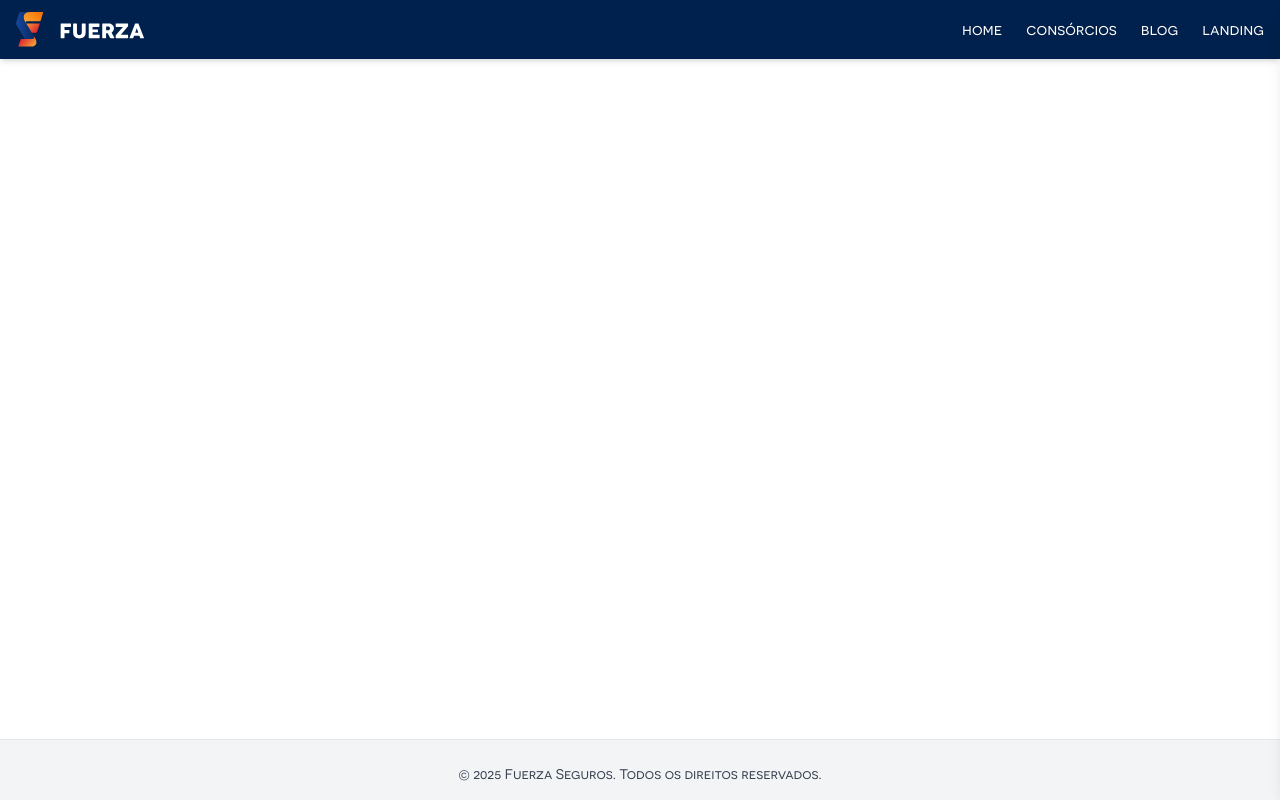
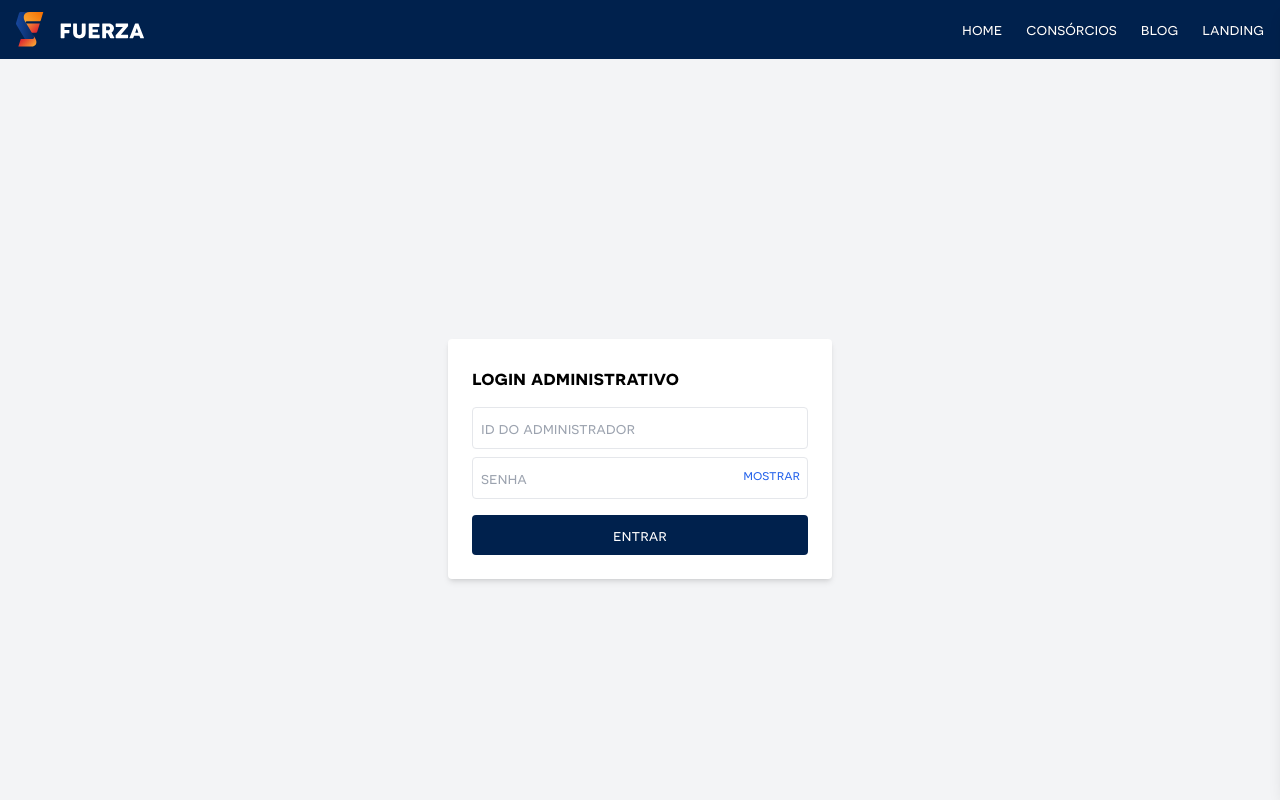
Before and after one commit to RaideNnigth/fuerza-seguros-project, a React (Vite) app in the folder frontend/: page /admin/login in a window 1280 px wide. Shown: the top 800 px of the page. Built offline with nearby package versions, Linux system fonts and the light colour scheme; no server answers.

Commit message:
Login Page: Feature
Creation

```diff
--- a/frontend/src/App.jsx
+++ b/frontend/src/App.jsx
@@ -9,6 +9,7 @@ import Home from './pages/Home';
 import Consorcios from './pages/Consorcios';
 import Blog from './pages/Blog';
 import Landing from './pages/Landing';
+import AdminLogin from './pages/AdminLogin';
 
 function App() {
 
@@ -22,6 +23,7 @@ function App() {
           <Route path="/blog" element={<Blog />} />
           <Route path="/blog/:slug" element={<ArticleView />} />
           <Route path="/landing" element={<Landing />} />
+          <Route path="/admin/login" element={<AdminLogin />} />
         </Routes>
       </main>
       <Footer />
--- /dev/null
+++ b/frontend/src/pages/AdminLogin.jsx
@@ -0,0 +1,94 @@
+import { useState } from 'react';
+import { useNavigate } from 'react-router-dom';
+import API_URL from '../config/api';
+
+function AdminLogin() {
+  const [username, setUserName] = useState('');
+  const [password, setPassword] = useState('');
+  const [showPassword, setShowPassword] = useState(false);
+  const [erro, setErro] = useState('');
+  const navigate = useNavigate();
+
+  const isSenhaSegura = (senha) => {
+    const regex =
+      /^(?=.*[a-z])(?=.*[A-Z])(?=.*\d)(?=.*[^\w\s]).{8,}$/;
+    return regex.test(senha);
+  };
+
+  const handleSubmit = async (e) => {
+    e.preventDefault();
+    setErro('');
+
+    const trimmedUser = username.trim().toLowerCase();
+    const trimmedPass = password.trim();
+
+    if (!isSenhaSegura(trimmedPass)) {
+      setErro('a senha deve conter ao menos 8 caracteres, incluindo letra maiúscula, minúscula, número e símbolo.');
+      return;
+    }
+
+    try {
+      const res = await fetch(`${API_URL}/api/auth/login`, {
+        method: 'POST',
+        headers: { 'Content-Type': 'application/json' },
+        body: JSON.stringify({ username: trimmedUser, password: trimmedPass }),
+      });
+
+      if (!res.ok) throw new Error('login inválido');
+
+      const data = await res.json();
+      localStorage.setItem('token', data.token);
+      navigate('/admin/dashboard');
+    } catch (err) {
+      setErro(err.message);
+    }
+  };
+
+  return (
+    <div className="min-h-screen flex items-center justify-center bg-gray-100">
+      <form
+        onSubmit={handleSubmit}
+        className="bg-white p-6 rounded shadow-md w-full max-w-sm"
+      >
+        <h2 className="text-xl font-bold mb-4">login administrativo</h2>
+
+        {erro && <p className="text-red-500 text-sm mb-2">{erro}</p>}
+
+        <input
+          type="text"
+          placeholder="id do administrador"
+          className="w-full mb-2 p-2 border rounded"
+          value={username}
+          onChange={(e) => setUserName(e.target.value)}
+          required
+        />
+
+        <div className="relative mb-4">
+          <input
+            type={showPassword ? 'text' : 'password'}
+            placeholder="senha"
+            className="w-full p-2 border rounded pr-10"
+            value={password}
+            onChange={(e) => setPassword(e.target.value)}
+            required
+          />
+          <span
+            className="absolute right-2 top-2 cursor-pointer text-sm text-blue-600"
+            onClick={() => setShowPassword(!showPassword)}
+          >
+            {showPassword ? 'ocultar' : 'mostrar'}
+          </span>
+        </div>
+
+        <button
+          type="submit"
+          className="w-full bg-[#00214d] text-white p-2 rounded hover:opacity-90"
+        >
+          entrar
+        </button>
+      </form>
+    </div>
+  );
+}
+
+export default AdminLogin;
```
Also changed, not shown: 2 other files (tests, documents, lock files or other folders).
